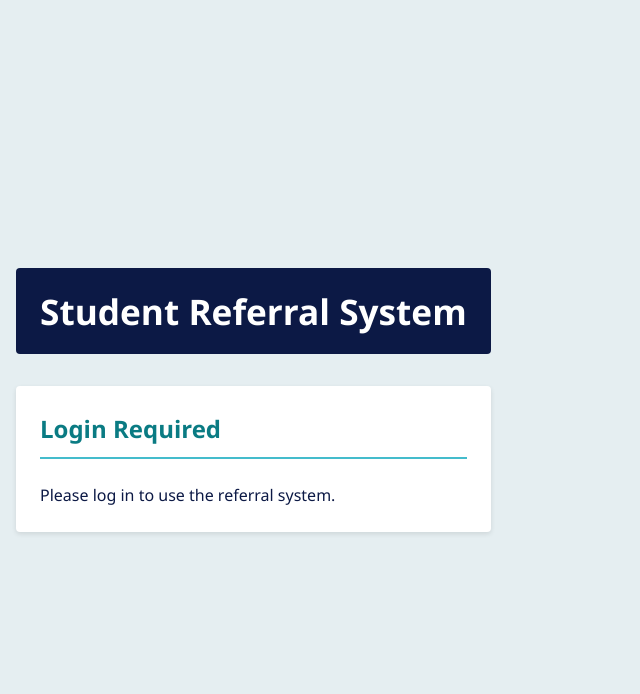
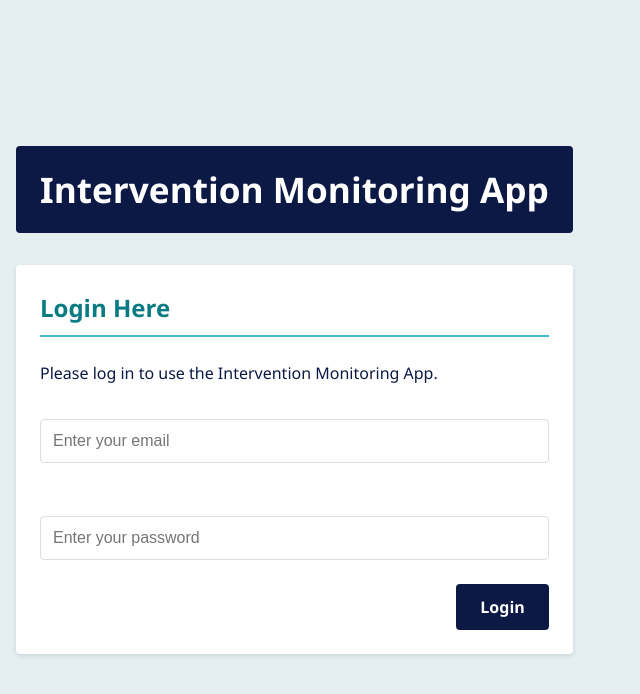
Before and after one commit to nsightzruth/monitoring-app, a React (Vite) app: page / in a window 1280 px wide. Shown: the top 694 px of the page, without its empty margins (0-640 px from the left). Built offline with nearby package versions, Linux system fonts and the light colour scheme; no server answers.

Commit message:
fixed authentication

```diff
--- a/src/App.css
+++ b/src/App.css
@@ -33,15 +33,16 @@ body {
 }
 
 header {
-  margin-bottom: 2rem;
   text-align: center;
-}
-
-header {
   background-color: var(--primary-color);
   padding: 1.5rem;
   border-radius: var(--border-radius);
   margin-bottom: 2rem;
+  display: flex;
+  justify-content: space-between;
+  align-items: center;
+  flex-wrap: wrap;
+  gap: 1rem;
 }
 
 header h1 {
@@ -69,6 +70,11 @@ section h2 {
   font-size: 1.5rem;
   padding-bottom: 0.5rem;
   border-bottom: 2px solid var(--tertiary-color);
+}
+
+.header-actions {
+  display: flex;
+  gap: 1rem;
 }
 
 .form-section {
@@ -237,6 +243,25 @@ section h2 {
   border: 1px solid var(--error-color);
 }
 
+.logout-button {
+  display: flex;
+  align-items: center;
+  gap: 0.5rem;
+  background-color: var(--primary-color);
+  color: white;
+  border: none;
+  border-radius: var(--border-radius);
+  padding: 0.5rem 0.75rem;
+  font-size: 0.9rem;
+  font-weight: 600;
+  cursor: pointer;
+  transition: background-color 0.2s;
+}
+
+.logout-button:hover {
+  background-color: var(--tertiary-color);
+}
+
 /* Table styles */
 .table-container {
   overflow-x: auto;
@@ -309,8 +334,6 @@ section h2 {
   color: #6c757d;
   padding: 2rem 0;
 }
-
-/* Add these to your App.css file */
 
 /* View mode styles */
 .view-mode-banner {
--- a/src/App.jsx
+++ b/src/App.jsx
@@ -2,6 +2,7 @@ import { useState, useEffect } from 'react';
 import { createClient } from '@supabase/supabase-js';
 import ReferralForm from './components/ReferralForm';
 import ReferralsTable from './components/ReferralsTable';
+import Auth from './components/Auth';
 import './App.css';
 
 // Initialize Supabase client
@@ -143,18 +144,44 @@ function App() {
       });
   };
 
+  // Function to handle user logout
+  const handleLogout = async () => {
+    try {
+      const { error } = await supabase.auth.signOut();
+      if (error) throw error;
+      setUser(null);
+      setReferrals([]);
+      setCurrentReferral(null);
+    } catch (err) {
+      console.error('Error logging out:', err);
+      alert('Failed to log out. Please try again.');
+    }
+  };
+
   return (
     <div className="app-container">
       <header>
-        <h1>Student Referral System</h1>
+        <h1>Intervention Monitoring App</h1>
+        {user && (
+          <div className="header-actions">
+            <button onClick={handleLogout} className="logout-button">
+              <svg xmlns="http://www.w3.org/2000/svg" width="16" height="16" viewBox="0 0 24 24" fill="none" stroke="currentColor" strokeWidth="2" strokeLinecap="round" strokeLinejoin="round">
+                <path d="M9 21H5a2 2 0 0 1-2-2V5a2 2 0 0 1 2-2h4"></path>
+                <polyline points="16 17 21 12 16 7"></polyline>
+                <line x1="21" y1="12" x2="9" y2="12"></line>
+              </svg>
+              Logout
+            </button>
+          </div>
+        )}
       </header>
 
       <main>
         {!user ? (
-          <section>
-            <h2>Login Required</h2>
-            <p>Please log in to use the referral system.</p>
-            {/* Add your Auth component here */}
+          <section className="auth-section">
+            <h2>Login Here</h2>
+            <p>Please log in to use the Intervention Monitoring App.</p>
+            <Auth onLogin={setUser} />
           </section>
         ) : (
           <>
--- a/src/components/Auth.jsx
+++ b/src/components/Auth.jsx
@@ -13,6 +13,12 @@ const Auth = ({ onLogin }) => {
 
   const handleLogin = async (e) => {
     e.preventDefault();
+
+    if (!email || !password) {
+      setError('Please enter both email and password');
+      return;
+    }
+
     try {
       setLoading(true);
       setError(null);
@@ -24,8 +30,12 @@ const Auth = ({ onLogin }) => {
 
       if (error) throw error;
 
-      onLogin(data.user);
+      console.log("Login successful:", data.user);
+      if (onLogin) {
+        onLogin(data.user);
+      }
     } catch (error) {
+      console.error('Error logging in:', error);
       setError(error.message);
     } finally {
       setLoading(false);
@@ -34,8 +44,8 @@ const Auth = ({ onLogin }) => {
 
   return (
     <div className="auth-container">
-      <h2>Teacher Login</h2>
       {error && <div className="message error">{error}</div>}
+
       <form onSubmit={handleLogin} className="auth-form">
         <div className="form-group">
           <label htmlFor="email">Email</label>
@@ -44,9 +54,12 @@ const Auth = ({ onLogin }) => {
             type="email"
             value={email}
             onChange={(e) => setEmail(e.target.value)}
+            placeholder="Enter your email"
+            disabled={loading}
             required
           />
         </div>
+
         <div className="form-group">
           <label htmlFor="password">Password</label>
           <input
@@ -54,12 +67,17 @@ const Auth = ({ onLogin }) => {
             type="password"
             value={password}
             onChange={(e) => setPassword(e.target.value)}
+            placeholder="Enter your password"
+            disabled={loading}
             required
           />
         </div>
-        <button type="submit" disabled={loading} className="submit-button">
-          {loading ? 'Loading...' : 'Login'}
-        </button>
+
+        <div className="form-actions login-actions">
+          <button type="submit" disabled={loading} className="submit-button login-button">
+            {loading ? 'Logging in...' : 'Login'}
+          </button>
+        </div>
       </form>
     </div>
   );
```
